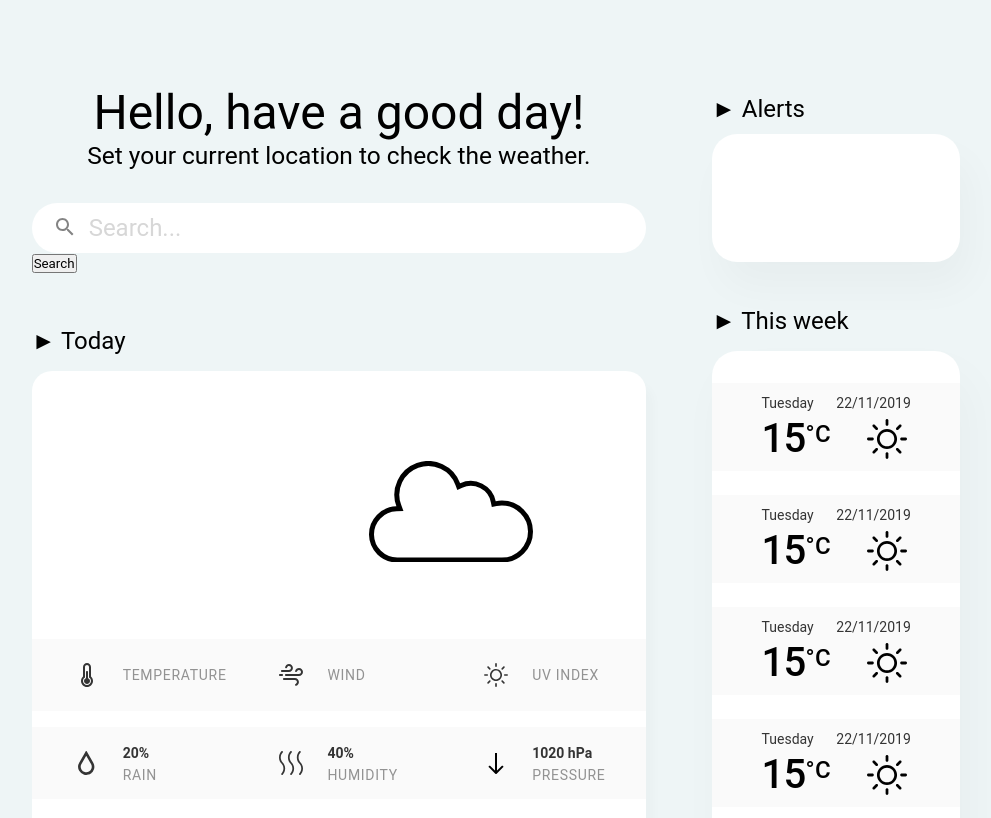
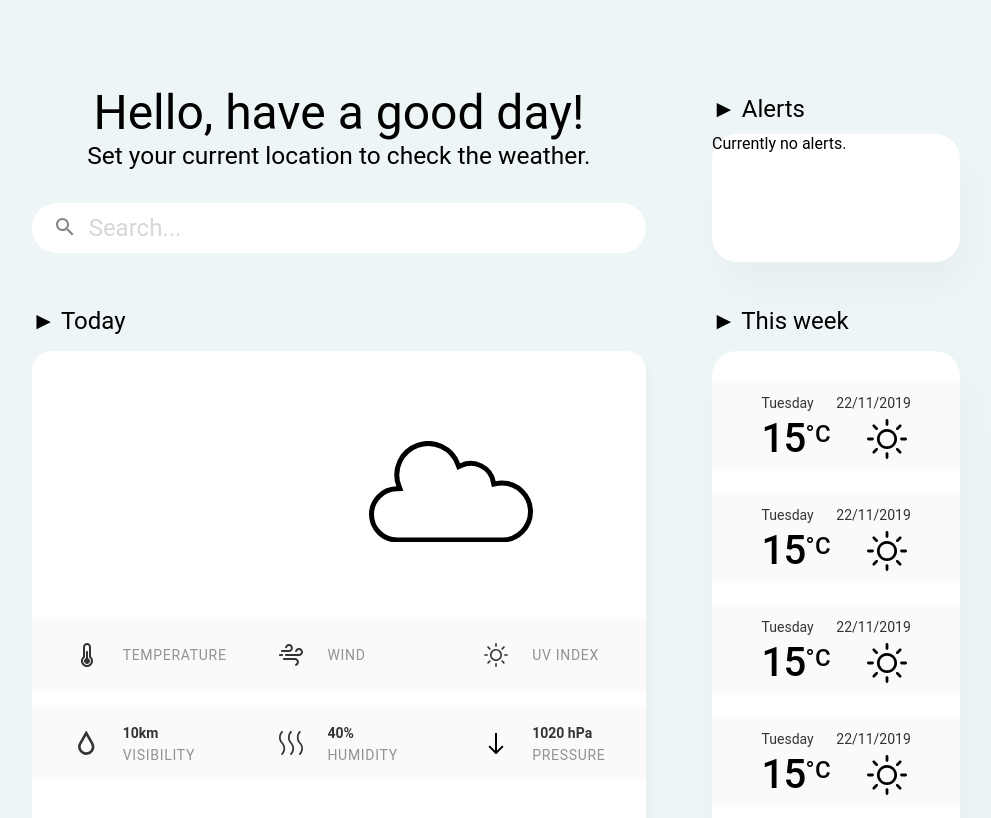
Before and after one commit to codersCampSilmarillion/weather-api_team, a website: page src/index.html in a window 1280 px wide. Shown: the top 818 px of the page, without its empty margins (144-1135 px from the left). Drawn offline with Linux system fonts and the light colour scheme; files that its build step writes are made by us from their sources; files whose address does not match are found by name.

Commit message:
Update index.html

```diff
--- a/src/index.html
+++ b/src/index.html
@@ -5,7 +5,7 @@
     <meta charset="UTF-8" />
     <meta name="viewport" content="width=device-width, initial-scale=1.0" />
     <meta http-equiv="X-UA-Compatible" content="ie=edge" />
-    <title>CcWeather</title>
+    <title>WeatherApp</title>
     <link rel="stylesheet" type="text/css" href="styles.css" />
 </head>
 
@@ -21,7 +21,7 @@
             <form class="search">
                 <span class="search__icon"></span>
                 <input class="search__input" type="text" placeholder="Search..." id="searchInput">
-                <button id="searchButton">Search</button>
+                <button id="searchButton" style="display: none;">Search</button>
             </form>
             <section class="today">
                 <h3 class="today__title">► Today</h3>
@@ -36,12 +36,12 @@
                         <ul class="current">
                             <li class="current__hour" id="haur"></li>
                             <li class="current__temp" id="temp">
-                                 <span class="current__temp--celsius"></span>
+                                <span class="current__temp--celsius"></span>
                             </li>
                             <li class="current__description" id="description"></li>
                         </ul>
                         <ul class="clouds">
-                            <li class="clouds__icon"><img src="" id="icon"></li>
+                            <li class="clouds__icon" id="icon"></li>
                             <li class="clouds__title" id="cloudDecs"></li>
                         </ul>
                     </container>
@@ -70,8 +70,8 @@
                         <li class="detailed-info__item">
                             <div class="detailed-info__rain-icon"></div>
                             <div class="detailed-info__info">
-                                <div class="detailed-info__value" id="rain">20%</div>
-                                <div class="detailed-info__title">RAIN</div>
+                                <div class="detailed-info__value" id="rain">10km</div>
+                                <div class="detailed-info__title">VISIBILITY</div>
                             </div>
                         </li>
                         <li class="detailed-info__item">
@@ -95,7 +95,7 @@
         <aside class="aside">
             <div class="alerts">
                 <h3 class="alerts__title">► Alerts</h3>
-                <div class="alerts__content" id="alerts"></div>
+                <div class="alerts__content" id="alerts">Currently no alerts.</div>
             </div>
             <div class="this-week">
                 <h3 class="this-week__title">► This week</h3>
```
